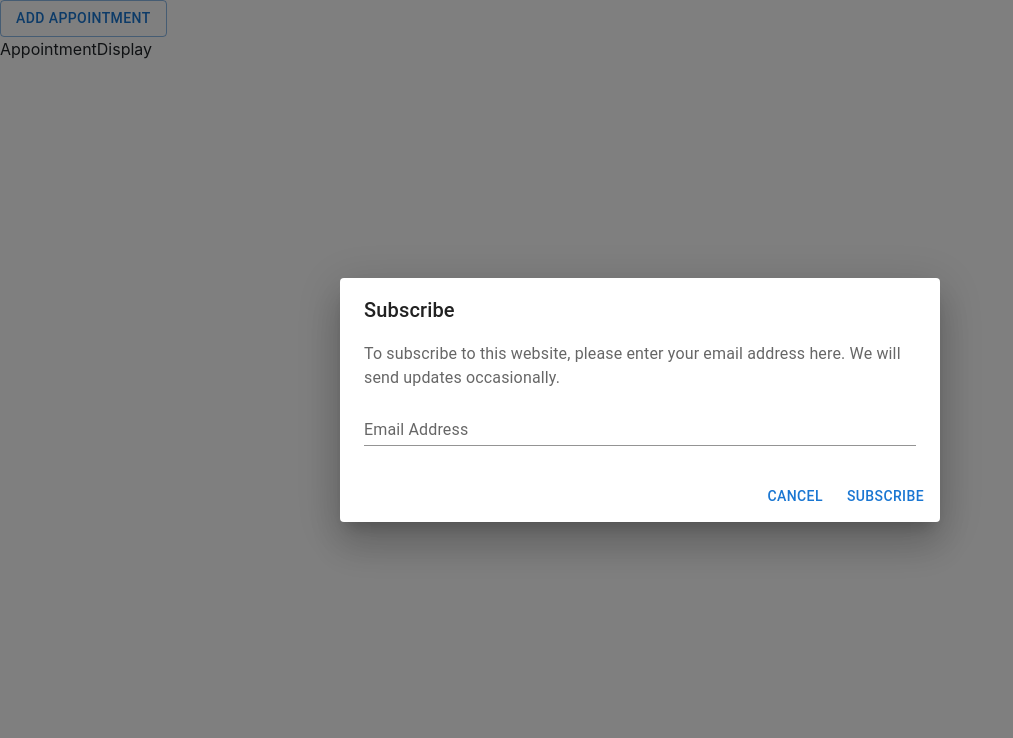
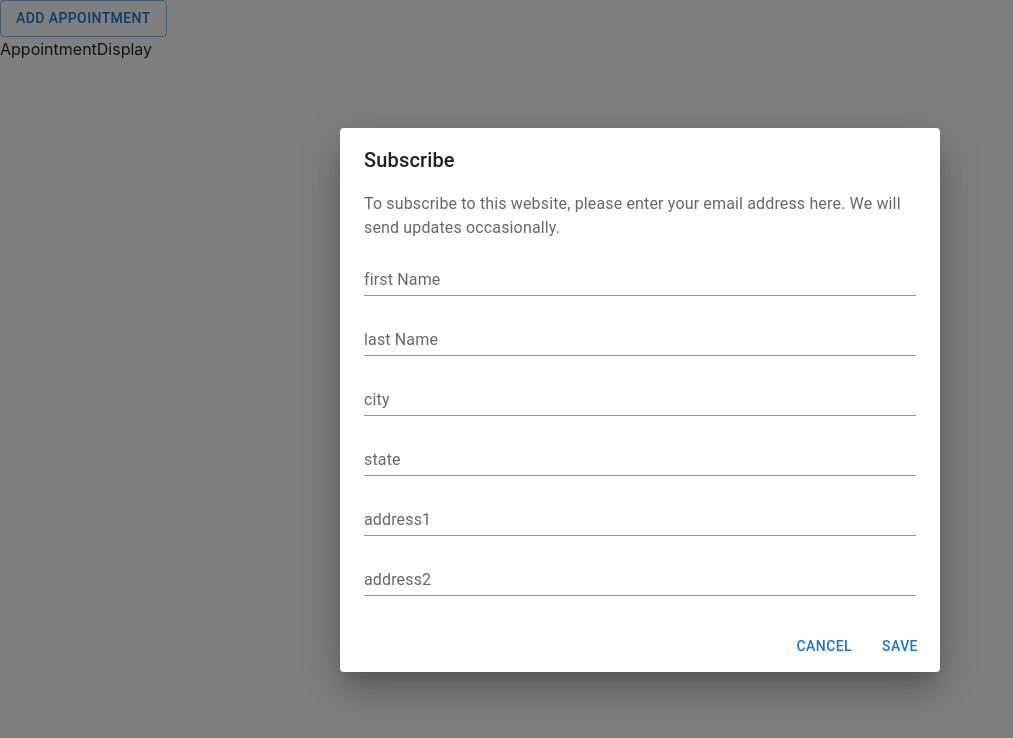
Before and after one commit to divyesh2123/myapp-batch-10, a React (Create React App) app: page / in a window 1280 px wide. Both pictures are taken after a click on the button "ADD APPOINTMENT". Shown: the top 738 px of the page, without its empty margins (0-1013 px from the left). Built offline with nearby package versions, Linux system fonts and the light colour scheme.

Commit message:
This is the data

```diff
--- a/src/Appointment.js
+++ b/src/Appointment.js
@@ -10,13 +10,18 @@ export default function Appointment() {
       setOpen(true);
     };
 
+    const handleClickClose = () => {
+        setOpen(false);
+      };
+
+
   return (
     <div>
 
 <Button variant="outlined" onClick={handleClickOpen}>
        Add Appointment
       </Button>
-            <AppointmentForm open={open} onClose={handleClickOpen} />
+            <AppointmentForm open={open} onClose={handleClickClose} />
 
             <AppointmentDisplay/>
 
--- a/src/AppointmentForm.js
+++ b/src/AppointmentForm.js
@@ -6,29 +6,119 @@ import DialogActions from '@mui/material/DialogActions';
 import DialogContent from '@mui/material/DialogContent';
 import DialogContentText from '@mui/material/DialogContentText';
 import DialogTitle from '@mui/material/DialogTitle';
+import { useFormik } from 'formik';
 
 export default function AppointmentForm(props) {
+
+
+   const formik = useFormik({
+        initialValues : {
+
+            firstName : "",
+            lastName : "",
+            city : "",
+            state: "",
+            address1: "",
+            address2: ""
+        },
+
+        onSubmit :   (values)=> {
+
+            console.log(values);
+            props.onClose();
+
+        }
+
+
+
+
+    })
   return (
-    <Dialog open={props.open} onClose={props.handleClose}>
+    <Dialog open={props.open} onClose={props.onClose}>
     <DialogTitle>Subscribe</DialogTitle>
     <DialogContent>
       <DialogContentText>
         To subscribe to this website, please enter your email address here. We
         will send updates occasionally.
       </DialogContentText>
+
+
       <TextField
         autoFocus
         margin="dense"
-        id="name"
-        label="Email Address"
-        type="email"
+        id="firstName"
+        label="first Name"
+        type="text"
+        value={formik.values.firstName}
         fullWidth
         variant="standard"
+        onChange={formik.handleChange}
+        name="firstName"
+      />
+       <TextField
+        autoFocus
+        margin="dense"
+        id="lastName"
+        label="last Name"
+        type="text"
+        value={formik.values.lastName}
+        fullWidth
+        variant="standard"
+        name='lastName'
+        onChange={formik.handleChange}
+      />
+       <TextField
+        autoFocus
+        margin="dense"
+        id="city"
+        label="city"
+        type="text"
+        name='city'
+        value={formik.values.city}
+        fullWidth
+        variant="standard"
+        onChange={formik.handleChange}
+      />
+       <TextField
+        autoFocus
+        margin="dense"
+        id="state"
+        label="state"
+        type="text"
+        name='state'
+        value={formik.values.state}
+        fullWidth
+        variant="standard"
+        onChange={formik.handleChange}
+      />
+       <TextField
+        autoFocus
+        margin="dense"
+        id="address1"
+        name='address1'
+        label="address1"
+        type="text"
+        value={formik.values.address1}
+        fullWidth
+        variant="standard"
+        onChange={formik.handleChange}
+      />
+       <TextField
+        autoFocus
+        margin="dense"
+        id="address2"
+        label="address2"
+        name='address2'
+        type="text"
+        value={formik.values.address2}
+        fullWidth
+        variant="standard"
+        onChange={formik.handleChange}
       />
     </DialogContent>
     <DialogActions>
-      <Button onClick={props.handleClose}>Cancel</Button>
-      <Button onClick={props.handleClose}>Subscribe</Button>
+      <Button onClick={props.onClose}>Cancel</Button>
+      <Button  onClick={formik.handleSubmit}>Save</Button>
     </DialogActions>
   </Dialog>
   )
```
